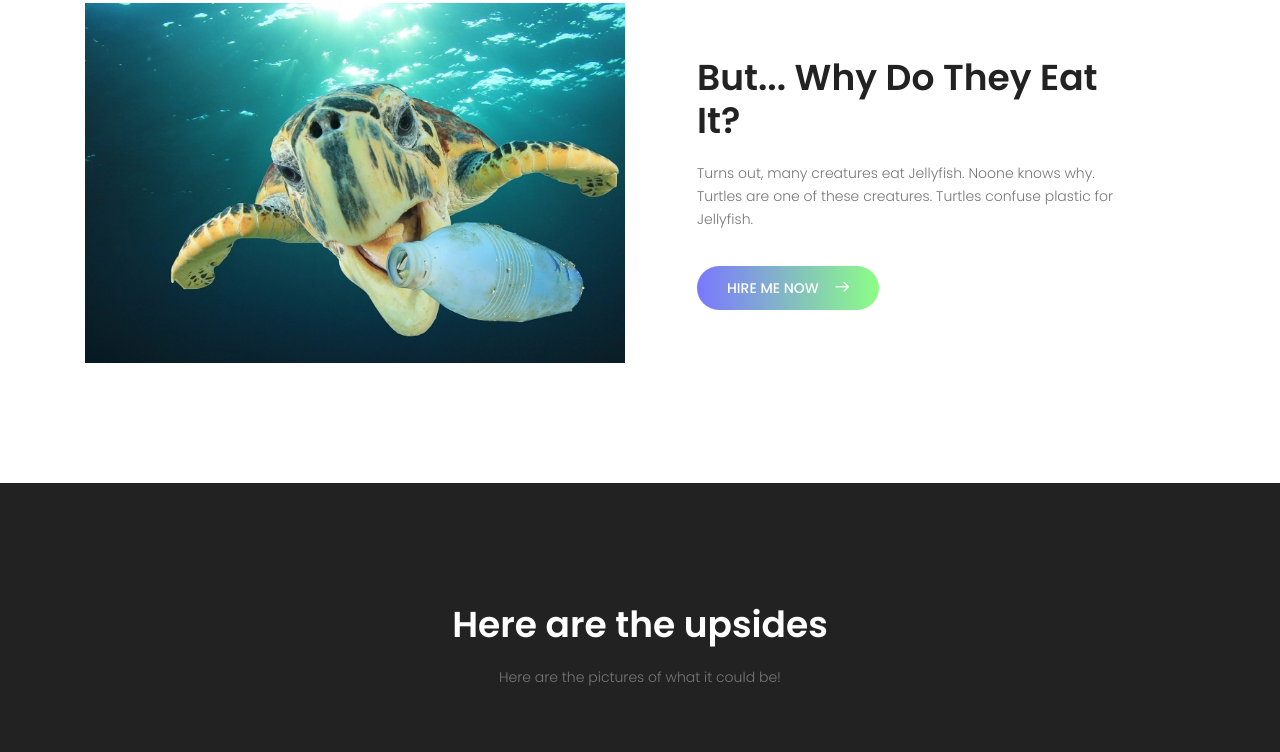
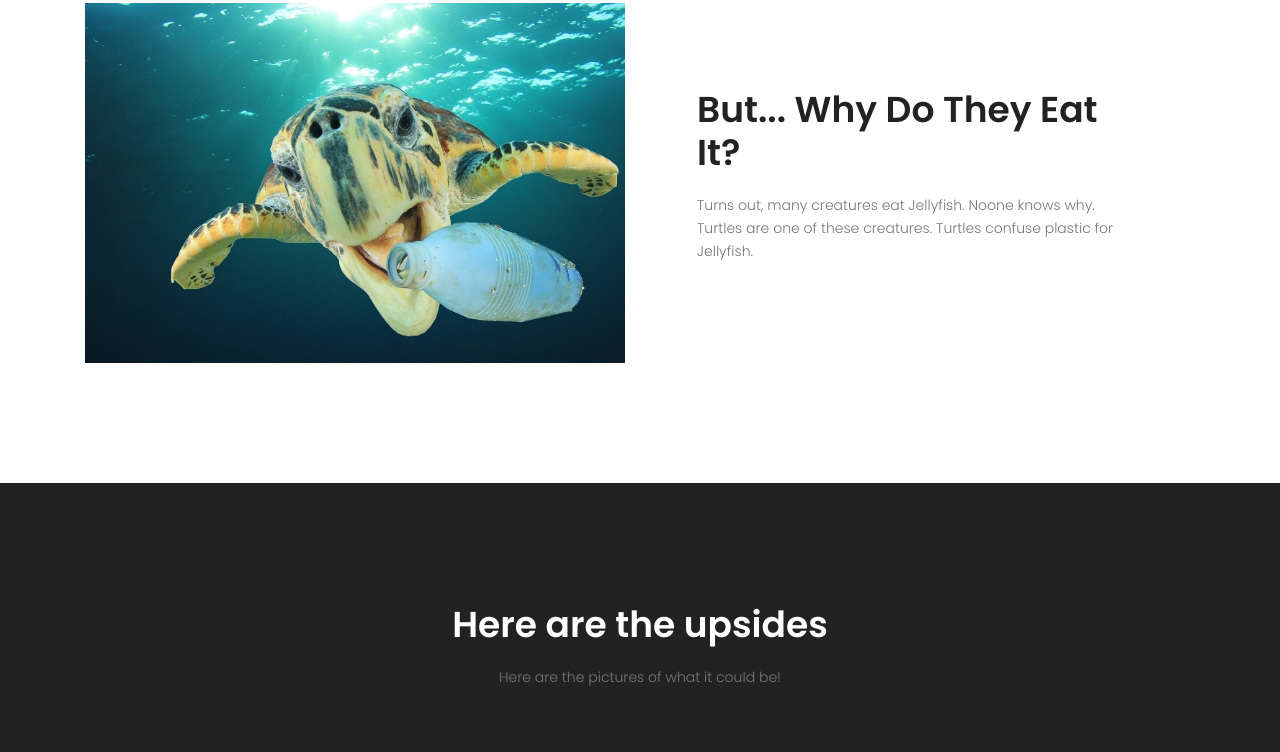
Before and after one commit to Aaroneus/aiden-site, a plain HTML site: page index.html in a window 1280 px wide. Shown: the part 917-1669 px from the top of the page. Drawn offline with nearby package versions, Linux system fonts and the light colour scheme.

Commit message:
Removed unnecessary button.

```diff
--- a/index.html
+++ b/index.html
@@ -116,7 +116,6 @@
 							<p>
 								Turns out, many creatures eat Jellyfish. Noone knows why. Turtles are one of these creatures. Turtles confuse plastic for Jellyfish.
 							</p>
-							<button class="submit-btn primary-btn mt-20 text-uppercase ">Hire me now<span class="lnr lnr-arrow-right"></span></button>
 						</div>
 					</div>
 				</div>
```
